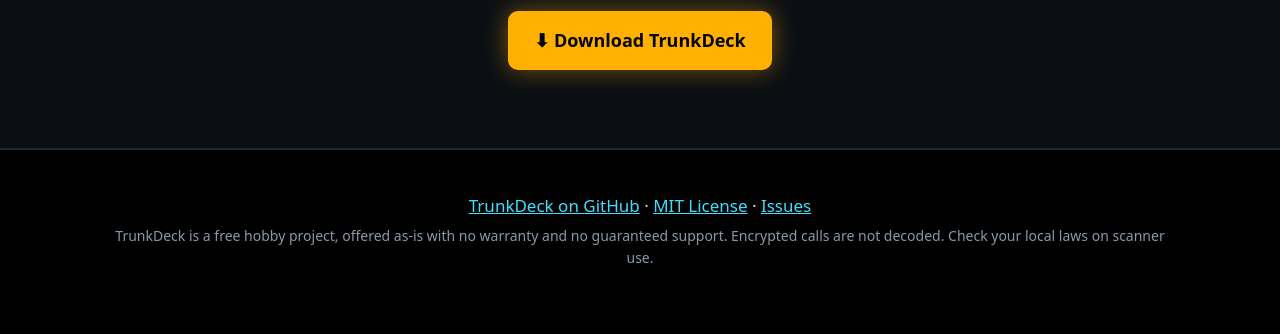
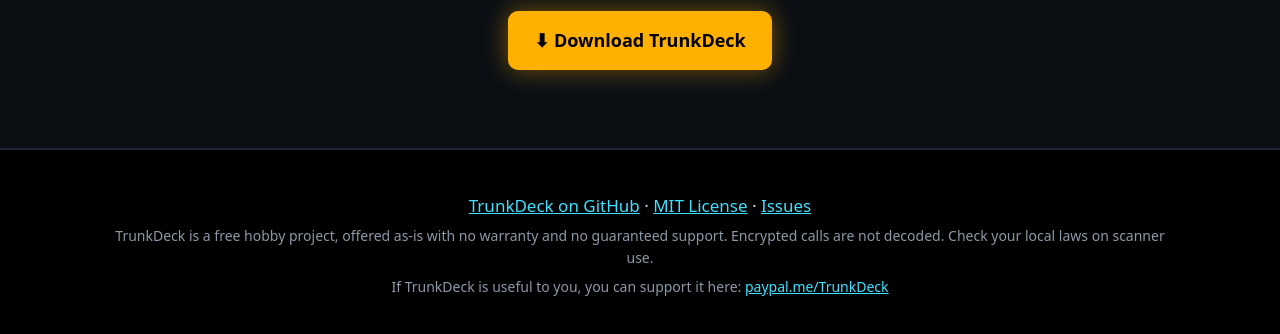
Before and after one commit to rcummings14/TrunkDeck, a plain HTML site: page docs/index.html in a window 1280 px wide. Shown: the part 4614-4948 px from the top of the page. Before the commit the page ends 4926 px from the top, so only its background shows below. Drawn offline with Linux system fonts and the light colour scheme.

Commit message:
Add a short support note to the README and site footer (#3)
People who find TrunkDeck useful can see where to support it without hunting: once under the as-is note in the README, and once in the GitHub Pages footer.

Co-authored-by: Cursor Agent <cursoragent@cursor.com>
Co-authored-by: rcummings14 <rcummings14@users.noreply.github.com>

```diff
--- a/docs/index.html
+++ b/docs/index.html
@@ -112,6 +112,7 @@
   <div class="wrap foot">
     <p><a href="https://github.com/rcummings14/TrunkDeck">TrunkDeck on GitHub</a> · <a href="https://github.com/rcummings14/TrunkDeck/blob/main/LICENSE">MIT License</a> · <a href="https://github.com/rcummings14/TrunkDeck/issues">Issues</a></p>
     <p class="small">TrunkDeck is a free hobby project, offered as-is with no warranty and no guaranteed support. Encrypted calls are not decoded. Check your local laws on scanner use.</p>
+    <p class="small">If TrunkDeck is useful to you, you can support it here: <a href="https://paypal.me/TrunkDeck">paypal.me/TrunkDeck</a></p>
   </div>
 </footer>
 </body>
```
Also changed, not shown: 1 other file.
